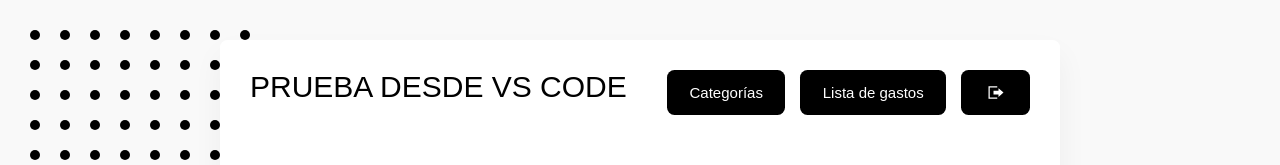
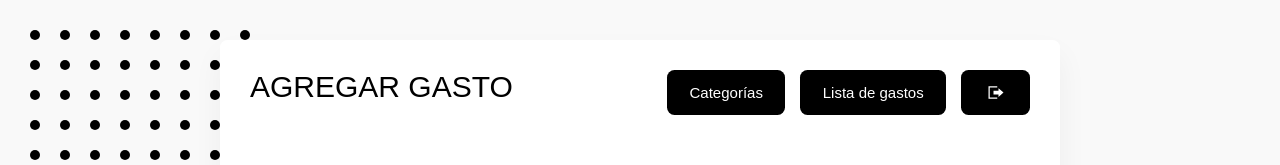
Before and after one commit to ossio99/app_gastos, a React (Create React App) app: page / in a window 1280 px wide. Shown: the top 165 px of the page. Built offline with nearby package versions, Linux system fonts and the light colour scheme; no server answers; the database is empty; sample sign-in values are in the browser's storage; what webfontloader would draw is missing.

Commit message:
final final

```diff
--- a/src/App.js
+++ b/src/App.js
@@ -16,7 +16,7 @@ function App() {
 			{/* <BarraUsuario /> */}
 			<Header>
 				<ContenedorHeader>
-					<Titulo>Prueba desde vs code</Titulo>
+					<Titulo>Agregar gasto</Titulo>
 					<ContenedorBotones>
 						<Boton to='/categorias'>Categorías</Boton>
 						<Boton to='/lista'>Lista de gastos</Boton>
```
